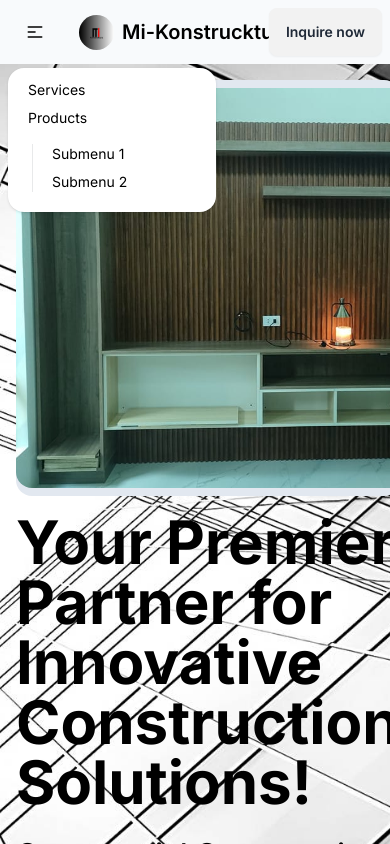
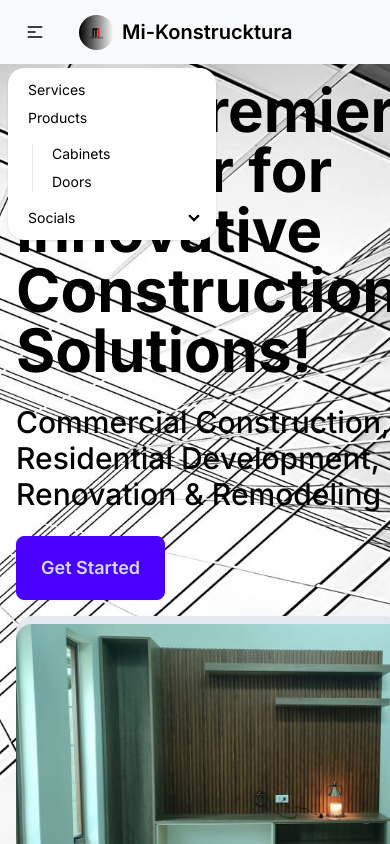
Before and after one commit to Noah202226/mi-konstraktura, a Next.js app: page / in a window 390 px wide. Both pictures are taken after a click on the button 35 px from the left and 32 px from the top of the page. Shown: the top 844 px of the page. Built offline with nearby package versions, Linux system fonts and the light colour scheme.

Commit message:
initial breakpoint for mobile

```diff
--- a/app/components/FullBreedCarousel.jsx
+++ b/app/components/FullBreedCarousel.jsx
@@ -2,7 +2,7 @@ import React from "react";
 
 const FullBreedCarousel = () => {
   return (
-    <div className="carousel carousel-center max-w-md p-2 space-x-4 bg-slate-200 rounded-box">
+    <div className="carousel carousel-center w-full sm:max-w-md p-2 space-x-4 bg-slate-200 rounded-box">
       <div className="carousel-item">
         <img src="/longue cabinet.jpg" className="rounded-box carousel-image" />
       </div>
--- a/app/components/Hero.jsx
+++ b/app/components/Hero.jsx
@@ -4,7 +4,7 @@ import FullBreedCarousel from "./FullBreedCarousel";
 const Hero = () => {
   return (
     <div className="hero min-h-screen bg-hero bg-gray-400">
-      <div className="hero-content flex-col lg:flex-row-reverse">
+      <div className="hero-content flex-col-reverse lg:flex-row-reverse">
         <FullBreedCarousel />
         <div className="text-black">
           <h1 className="text-6xl font-bold">
--- a/app/components/Navbar.jsx
+++ b/app/components/Navbar.jsx
@@ -32,12 +32,31 @@ const Navbar = () => {
               <a>Products</a>
               <ul className="p-2">
                 <li>
-                  <a>Submenu 1</a>
+                  <a>Cabinets</a>
                 </li>
                 <li>
-                  <a>Submenu 2</a>
+                  <a>Doors</a>
                 </li>
               </ul>
+            </li>
+
+            <li>
+              <details>
+                <summary>Socials</summary>
+                <ul className="p-2">
+                  <li>
+                    <a
+                      href="https://www.facebook.com/mi.konstraktura"
+                      target="_blank"
+                    >
+                      Facebook
+                    </a>
+                  </li>
+                  <li>
+                    <a>Twitter</a>
+                  </li>
+                </ul>
+              </details>
             </li>
           </ul>
         </div>
@@ -89,7 +108,7 @@ const Navbar = () => {
           </li>
         </ul>
       </div>
-      <div className="navbar-end">
+      <div className="navbar-end hidden sm:inline-flex">
         <a className="btn">Inquire now</a>
       </div>
     </div>
--- a/app/components/ServicesCards.jsx
+++ b/app/components/ServicesCards.jsx
@@ -2,7 +2,7 @@ import React from "react";
 
 const ServicesCards = () => {
   return (
-    <div className="md:flex items-start justify-around mt-[-20px]">
+    <div className="bg-transparent w-12 md:w-full flex-row md:flex items-center md:items-start justify-stretch md:justify-around md:mt-[-20px]">
       <div className="card w-96 bg-base-100 shadow-xl">
         <figure>
           <img src="/s1.jpg" alt="Build" />
--- a/app/globals.css
+++ b/app/globals.css
@@ -56,6 +56,24 @@ body {
   background-repeat: no-repeat;
 }
 
+@media only screen and (max-width: 600px) {
+  body {
+    background-color: lightblue;
+  }
+
+  .carousel-image {
+    object-fit: cover;
+    width: 100%;
+    height: 300px;
+  }
+
+  .carditem {
+    object-fit: cover;
+    width: 700px;
+    height: 400px;
+  }
+}
+
 /* .main-div {
   background-image: url("/hero-cover.jpg");
   background-size: cover;
```
